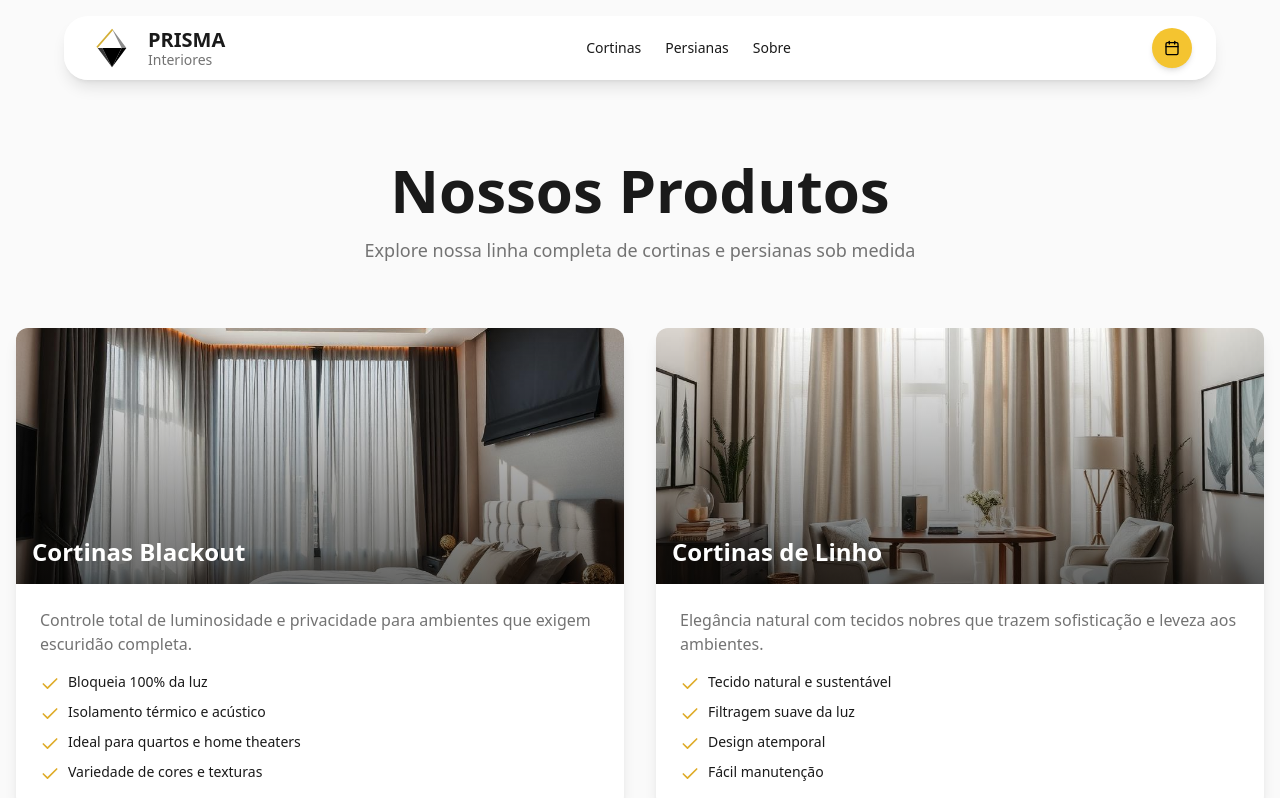
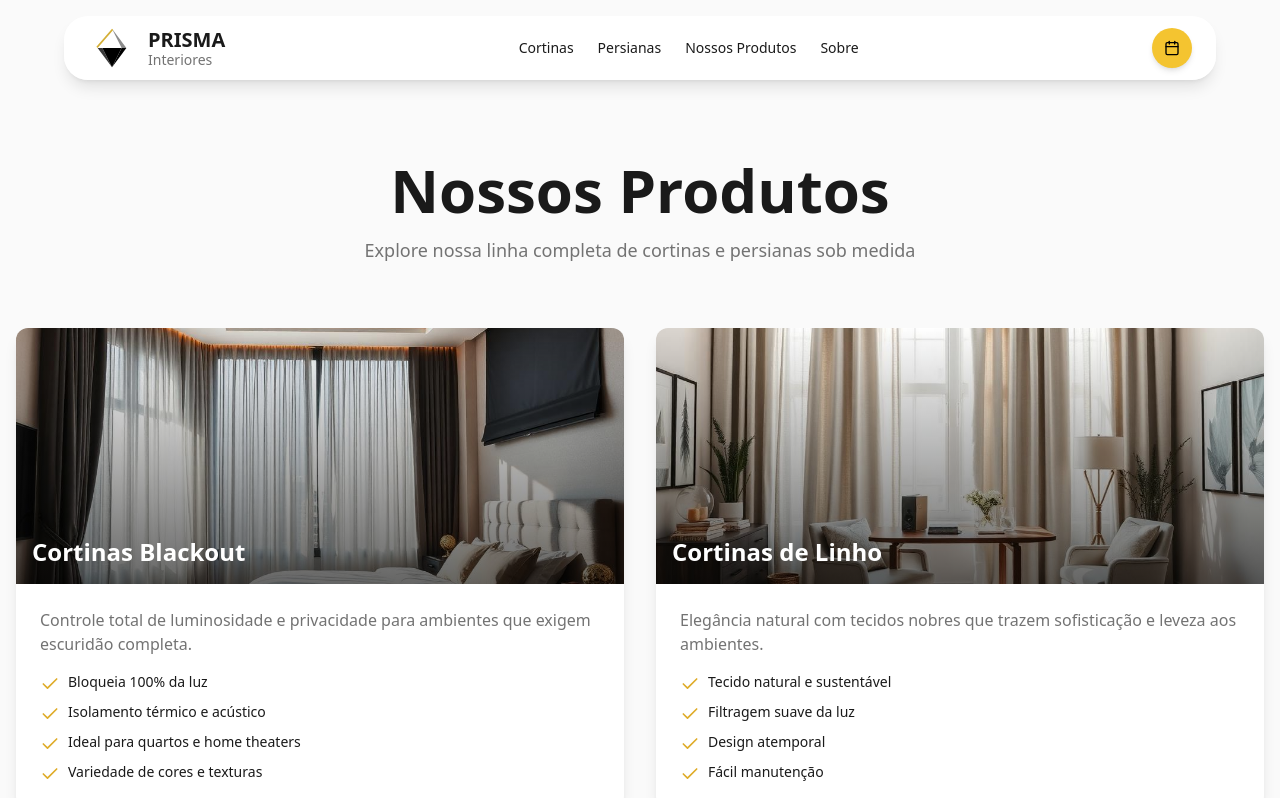
Before and after one commit to dejesusdiego/prisma-decor-mobile, a React (Vite) app: page /nossos-produtos in a window 1280 px wide. Shown: the top 798 px of the page. Built offline with nearby package versions, Linux system fonts and the light colour scheme; the HTML template or start-up script is replaced by a standard one.

Commit message:
Add new products page to navbar
Add a new page for "new products" to the navigation bar.

```diff
--- a/src/components/Navbar.tsx
+++ b/src/components/Navbar.tsx
@@ -31,6 +31,9 @@ const Navbar = () => {
             <a href="#persianas" className="text-foreground hover:text-primary transition-colors font-medium text-sm">
               Persianas
             </a>
+            <Link to="/our-products" className="text-foreground hover:text-primary transition-colors font-medium text-sm">
+              Nossos Produtos
+            </Link>
             <a href="#sobre" className="text-foreground hover:text-primary transition-colors font-medium text-sm">
               Sobre
             </a>
@@ -75,6 +78,13 @@ const Navbar = () => {
               >
                 Persianas
               </a>
+              <Link
+                to="/our-products"
+                className="text-foreground hover:text-primary transition-colors font-medium py-2"
+                onClick={() => setIsOpen(false)}
+              >
+                Nossos Produtos
+              </Link>
               <a
                 href="#sobre"
                 className="text-foreground hover:text-primary transition-colors font-medium py-2"
```
